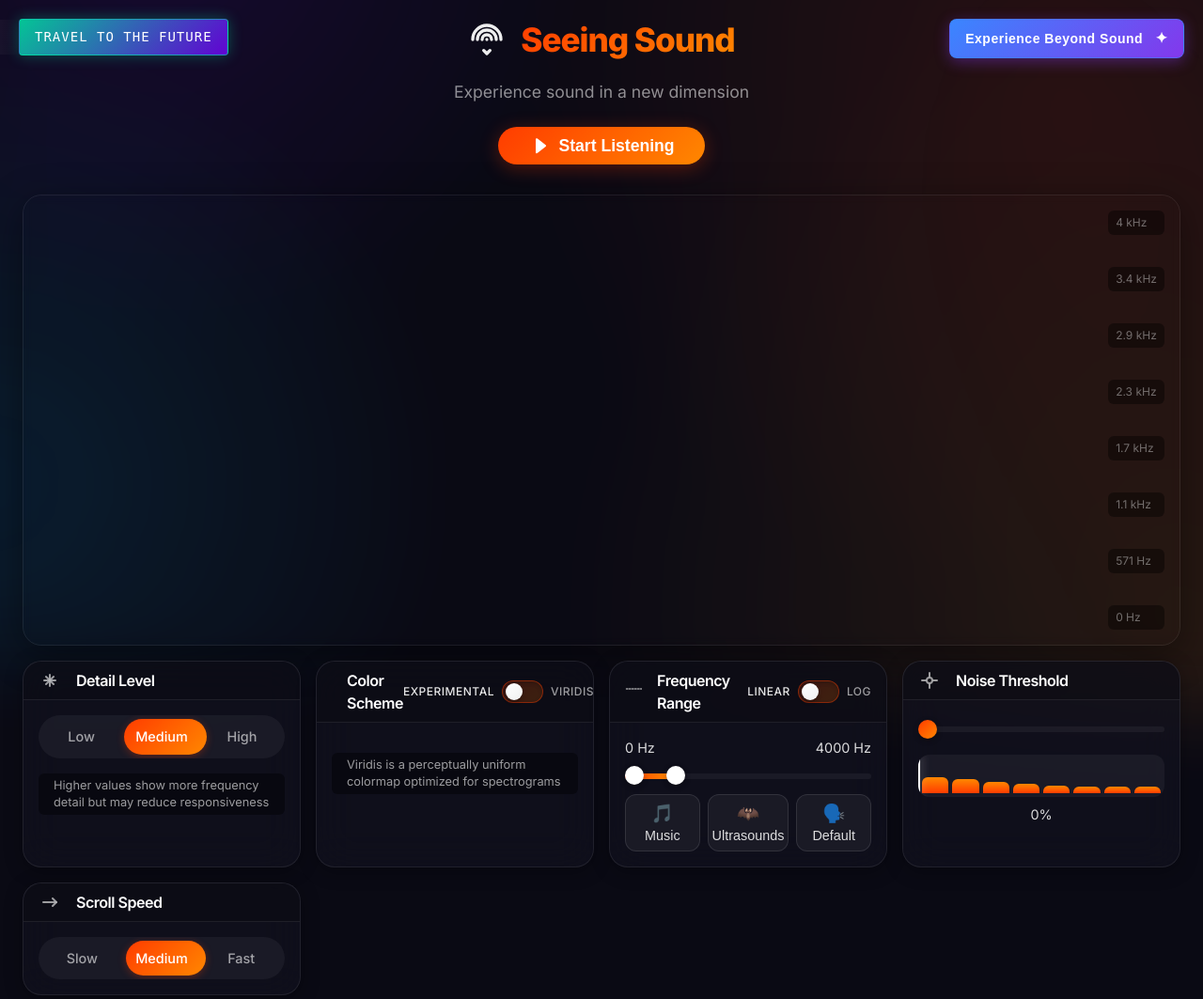
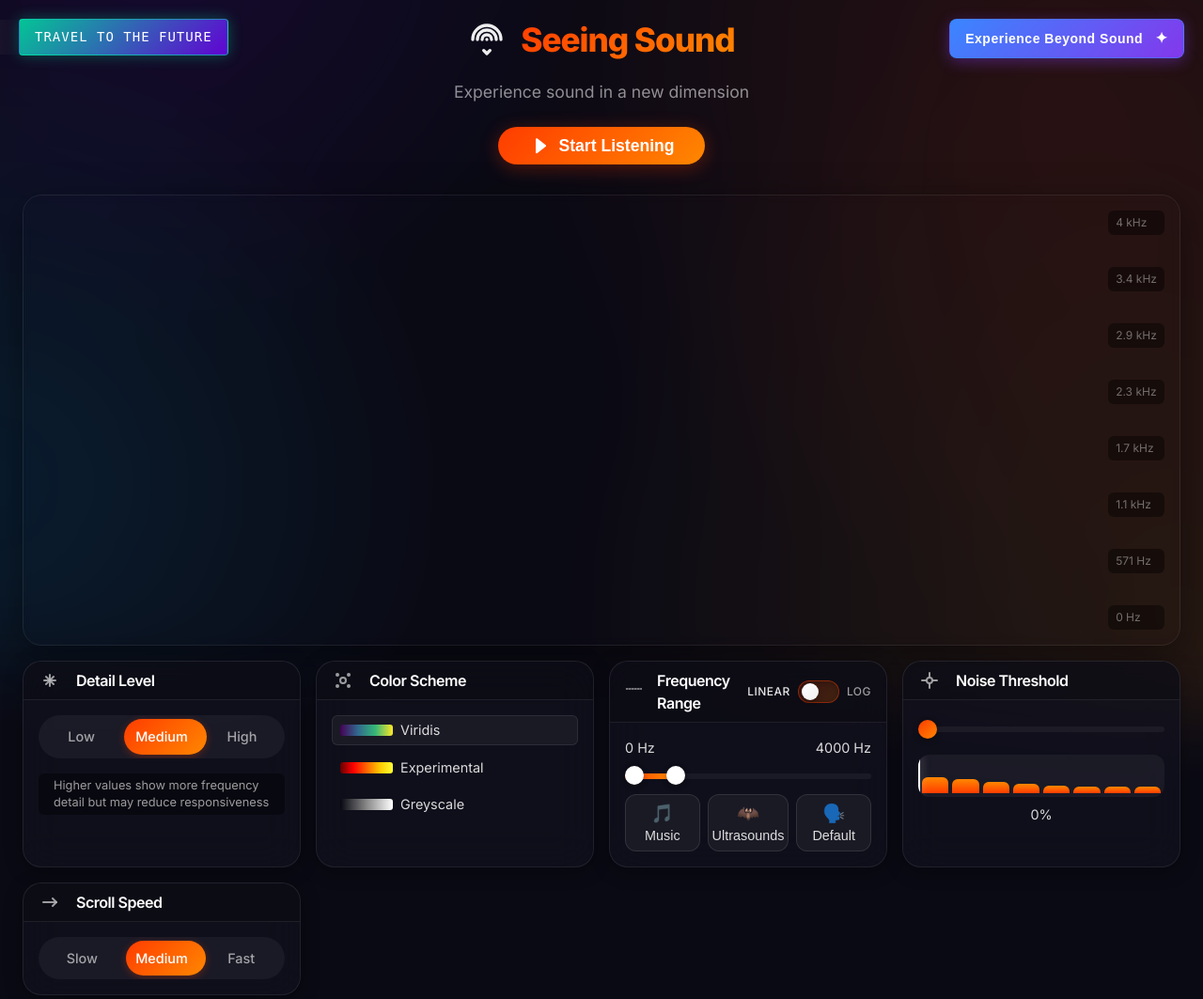
Before and after one commit to cheriestoner/Seeing-Voice, a Flask app: page / in a window 1280 px wide. Shown: the top 1063 px of the page at 94% size. Run offline with Flask 3, Linux system fonts and the light colour scheme.

Commit message:
color UI update

```diff
--- a/static/css/styles.css
+++ b/static/css/styles.css
@@ -575,6 +575,57 @@ main {
     box-shadow: 0 2px 10px rgba(0, 0, 0, 0.4);
 }
 
+/* Colormap selector */
+.colormap-options {
+    display: flex;
+    flex-direction: column;
+    gap: var(--space-sm);
+}
+
+.colormap-option {
+    display: flex;
+    align-items: center;
+    gap: var(--space-sm);
+    cursor: pointer;
+    padding: var(--space-xs) var(--space-sm);
+    border-radius: var(--radius-sm);
+    border: 1px solid transparent;
+    transition: border-color var(--transition-fast), background-color var(--transition-fast);
+}
+
+.colormap-option:has(input:checked) {
+    border-color: var(--card-border);
+    background-color: var(--input-background);
+}
+
+.colormap-option input[type="radio"] {
+    display: none;
+}
+
+.colormap-swatch {
+    width: 56px;
+    height: 12px;
+    border-radius: 3px;
+    flex-shrink: 0;
+}
+
+.viridis-swatch {
+    background: linear-gradient(to right, #440154, #31688e, #35b779, #fde725);
+}
+
+.experimental-swatch {
+    background: linear-gradient(to right, #640000, #ff0000, #ff6400, #ffc800, #ffff32);
+}
+
+.greyscale-swatch {
+    background: linear-gradient(to right, #070711, #888888, #ffffff);
+}
+
+.colormap-label {
+    font-size: 0.9rem;
+    color: var(--text-medium);
+}
+
 /* Preset buttons */
 .preset-buttons {
     display: flex;
--- a/static/js/app.js
+++ b/static/js/app.js
@@ -7,6 +7,8 @@
  */
 
 // Constants for visualization
+const MIN_THRESHOLD = 3e-3; // Minimum shader threshold — prevents near-silent pixels from showing palette color
+
 const SCROLL_SPEEDS = {
     'slow': 1,
     'medium': 2,
@@ -37,7 +39,7 @@ class SeeingSound {
             scrollSpeed: 'medium',
             sampleRate: 44100, // Will be updated with actual sample rate
             scale: 'linear', // 'linear' or 'log'
-            colormap: 'experimental' // 'experimental' or 'viridis'
+            colormap: 'viridis' // 'experimental' or 'viridis'
         };
 
         // Buffers for audio data
@@ -104,7 +106,7 @@ class SeeingSound {
             uniform float u_threshold;
             uniform float u_visible_width;
             uniform int u_scale_mode; // 0 = linear, 1 = log
-            uniform int u_colormap; // 0 = experimental, 1 = viridis
+            uniform int u_colormap; // 0 = experimental, 1 = viridis, 2 = greyscale
             varying vec2 v_uv;
 
             vec3 viridis(float t) {
@@ -158,11 +160,20 @@ class SeeingSound {
                 return viridis(amplitude) * brightness;
             }
 
+            vec3 getColorGreyscale(float freqRatio, float amplitude) {
+                if (amplitude < u_threshold) return vec3(0.027, 0.027, 0.067);
+                float brightness = pow(amplitude, 0.5);
+                brightness = max(brightness, 0.05);
+                return vec3(brightness);
+            }
+
             vec3 getColor(float freqRatio, float amplitude) {
                 if (u_colormap == 0) {
                     return getColorExperimental(freqRatio, amplitude);
+                } else if (u_colormap == 1) {
+                    return getColorViridis(freqRatio, amplitude);
                 } else {
-                    return getColorViridis(freqRatio, amplitude);
+                    return getColorGreyscale(freqRatio, amplitude);
                 }
             }
 
@@ -204,9 +215,15 @@ class SeeingSound {
 
                 // Fade out on the far left (oldest data)
                 float fadeAlpha = 1.0;
-                float fadeOutWidth = 0.12;
+                float fadeOutWidth = 0.32;
                 if (v_uv.x < fadeOutWidth) {
                     fadeAlpha *= smoothstep(0.0, fadeOutWidth, v_uv.x);
+                }
+
+                // Tiny blur at the right edge (newest data) — softens without visible lag
+                float edgeBlur = 0.02;
+                if (v_uv.x > (0.5 - edgeBlur)) {
+                    fadeAlpha *= smoothstep(0.5, 0.5 - edgeBlur, v_uv.x);
                 }
 
                 color = mix(backgroundColor, color, fadeAlpha);
@@ -347,13 +364,12 @@ class SeeingSound {
             });
         });
 
-        // Colormap toggle checkbox
-        const colormapToggle = document.getElementById('colormapToggle');
-        if (colormapToggle) {
-            colormapToggle.addEventListener('change', (e) => {
-                this.settings.colormap = e.target.checked ? 'viridis' : 'experimental';
+        // Colormap radio buttons
+        document.querySelectorAll('input[name="colormap-radio"]').forEach(radio => {
+            radio.addEventListener('change', (e) => {
+                this.settings.colormap = e.target.value;
             });
-        }
+        });
 
         // Noise threshold control
         document.getElementById('noiseThreshold').addEventListener('input', (e) => {
@@ -886,7 +902,7 @@ class SeeingSound {
         const heightScale = bins / this.texHeight;
         const minRatio = (this.settings.minFreq / nyquist) * heightScale;
         const maxRatio = (this.settings.maxFreq / nyquist) * heightScale;
-        const threshold = this.settings.noiseThreshold / 100.0;
+        const threshold = Math.max(this.settings.noiseThreshold / 100.0, MIN_THRESHOLD);
 
         const scrollSpeed = SCROLL_SPEEDS[this.settings.scrollSpeed];
         const canvasWidth = this.canvas.width / window.devicePixelRatio;
@@ -898,7 +914,7 @@ class SeeingSound {
         const visibleWidthRatio = visibleHistory / this.texWidth;
 
         const scaleMode = this.settings.scale === 'log' ? 1 : 0;
-        const colormapMode = this.settings.colormap === 'viridis' ? 1 : 0;
+        const colormapMode = { experimental: 0, viridis: 1, greyscale: 2 }[this.settings.colormap] ?? 1;
 
         gl.uniform1i(gl.getUniformLocation(this.program, 'u_texture'), 0);
         gl.uniform1f(gl.getUniformLocation(this.program, 'u_offset'), this.writeHead / this.texWidth);
--- a/templates/index.html
+++ b/templates/index.html
@@ -295,17 +295,25 @@
                                 </svg>
                             </div>
                             <h2>Color Scheme</h2>
-                            <div class="scale-toggle-container">
-                                <span class="scale-label-text">Experimental</span>
-                                <label class="scale-toggle-switch">
-                                    <input type="checkbox" id="colormapToggle">
-                                    <span class="scale-toggle-slider"></span>
-                                </label>
-                                <span class="scale-label-text">Viridis</span>
-                            </div>
                         </div>
                         <div class="card-content">
-                            <div class="tooltip">Viridis is a perceptually uniform colormap optimized for spectrograms</div>
+                            <div class="colormap-options">
+                                <label class="colormap-option">
+                                    <input type="radio" name="colormap-radio" value="viridis" checked>
+                                    <span class="colormap-swatch viridis-swatch"></span>
+                                    <span class="colormap-label">Viridis</span>
+                                </label>
+                                <label class="colormap-option">
+                                    <input type="radio" name="colormap-radio" value="experimental">
+                                    <span class="colormap-swatch experimental-swatch"></span>
+                                    <span class="colormap-label">Experimental</span>
+                                </label>
+                                <label class="colormap-option">
+                                    <input type="radio" name="colormap-radio" value="greyscale">
+                                    <span class="colormap-swatch greyscale-swatch"></span>
+                                    <span class="colormap-label">Greyscale</span>
+                                </label>
+                            </div>
                         </div>
                     </div>
 
```
